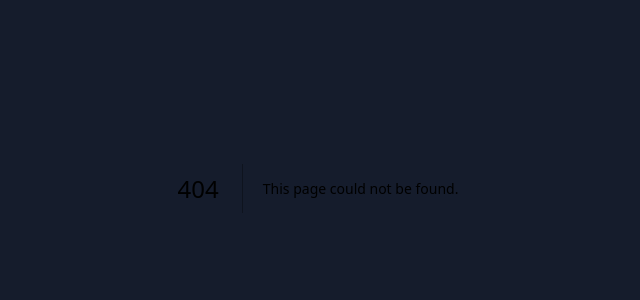
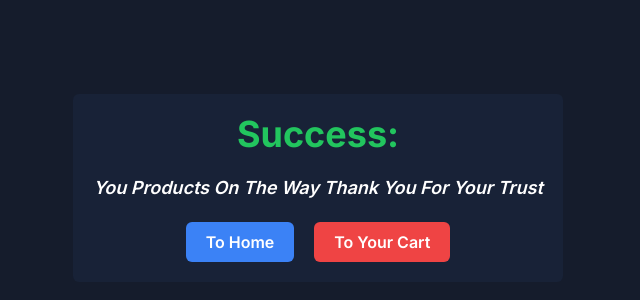
Before and after one commit to OmarAlrifaee/next-ecommerce, a Next.js app: page /checkout/success in a window 1280 px wide. Before the commit this address had no page. Shown: the part 212-512 px from the top of the page, without its empty margins (322-962 px from the left). Built offline with nearby package versions, Linux system fonts and the light colour scheme.

Commit message:
fix some styling with stripe page and components and add a success pay page and edit the middleware

```diff
--- a/src/actions/cart.ts
+++ b/src/actions/cart.ts
@@ -94,6 +94,7 @@ export const clearCart = async () => {
         productsIds: [],
       }
     );
+    revalidatePath("/cart");
   } catch (error) {
     throw new Error("could'nt remove all product from cart");
   }
--- a/src/app/(root)/cart/page.tsx
+++ b/src/app/(root)/cart/page.tsx
@@ -1,7 +1,5 @@
 import { clearCart, getCartProducts } from "@/actions/cart";
-import AddNewLink from "@/components/AddNewLink";
 import CartProductCard from "@/components/CartProductCard";
-import ProductCard from "@/components/ProductCard";
 import Submit from "@/components/Submit";
 import { ProductType } from "@/types";
 import { Metadata } from "next";
--- a/src/app/checkout/page.tsx
+++ b/src/app/checkout/page.tsx
@@ -21,7 +21,7 @@ const page = async () => {
     `Payment For User ${currentUser?.username}`
   );
   return paymentIntent.client_secret && currentUser ? (
-    <section className="p-10 min-h-screen bg-main-bg flex gap-10">
+    <section className="p-10 min-h-screen bg-main-bg flex xl:flex-row flex-col-reverse xl:gap-10 gap-5">
       <div className="flex-1">
         {cartProducts?.length ? (
           <h2 className="font-bold capitalize text-4xl text-white">
@@ -30,7 +30,7 @@ const page = async () => {
         ) : (
           ""
         )}
-        <ul className="grid grid-cols-2 gap-5 mt-10">
+        <ul className="grid md:grid-cols-2 grid-cols-1 gap-5 mt-10">
           {cartProducts?.map((product) => (
             <CartProductCard product={product} key={product.id} />
           ))}
--- /dev/null
+++ b/src/app/checkout/success/page.tsx
@@ -0,0 +1,25 @@
+import AddNewLink from "@/components/AddNewLink";
+
+const page = () => {
+  return (
+    <section className="p-10 flex items-center justify-center min-h-screen">
+      <div className="bg-main-soft-bg rounded-md p-5 flex items-center justify-center flex-col gap-5">
+        <h2 className="capitalize text-4xl text-green-500 font-bold flex flex-col gap-5 text-center">
+          Success:
+          <span className="font-semibold text-lg italic text-white">
+            You Products On The Way Thank You For Your Trust
+          </span>
+        </h2>
+        <div className="flex items-center justify-center gap-5">
+          <AddNewLink href="/" text="To Home" style="block text-center" />
+          <AddNewLink
+            href="/cart"
+            text="To Your Cart"
+            style="block text-center bg-red-500 hover:bg-red-200"
+          />
+        </div>
+      </div>
+    </section>
+  );
+};
+export default page;
--- a/src/components/StripeForm.tsx
+++ b/src/components/StripeForm.tsx
@@ -7,13 +7,16 @@ import {
 import AddNewLink from "./AddNewLink";
 import Submit from "./Submit";
 import { useRouter } from "next/navigation";
+import { useState } from "react";
 
 const StripeForm = () => {
   const { replace } = useRouter();
   const stripe = useStripe();
   const elements = useElements();
+  const [loading, setLoading] = useState(false);
   const hundleSubmit = async (e: React.FormEvent) => {
     e.preventDefault();
+    setLoading(true);
     try {
       if (!elements || !stripe) return;
       const result = await stripe.confirmPayment({
@@ -25,23 +28,30 @@ const StripeForm = () => {
       }
       // clear the cart data
       await fetch("/api/clear-cart", { method: "DELETE" });
-      replace("/cart");
+      replace("/checkout/success");
     } catch (error) {
       console.log(error);
+    } finally {
+      setLoading(false);
     }
   };
   return (
-    <form onSubmit={hundleSubmit} className="flex flex-col gap-5 text-white">
+    <form onSubmit={hundleSubmit} className="flex flex-col gap-5">
       <PaymentElement />
-      <div className="flex items-center gap-5">
-        <AddNewLink
-          href="/cart"
-          text="Cancel"
-          style="bg-red-500 tranistion hover:bg-red-200"
-        />
+      <div className="flex items-center xl:justify-normal justify-center gap-5">
+        {!loading ? (
+          <AddNewLink
+            href="/cart"
+            text="Cancel"
+            style="bg-red-500 tranistion hover:bg-red-200"
+          />
+        ) : (
+          ""
+        )}
         <Submit
-          text="Pay"
-          style="bg-primary transition hover:bg-blue-200 text-white"
+          text={loading ? "loading..." : "Pay"}
+          style="bg-primary transition hover:bg-blue-200 text-white disabled:bg-blue-200"
+          disabled={loading}
         />
       </div>
     </form>
--- a/src/components/Submit.tsx
+++ b/src/components/Submit.tsx
@@ -6,13 +6,14 @@ type Props = {
   text?: string;
   style?: string;
   children?: React.ReactNode;
+  disabled?: boolean;
 };
-const Submit = ({ text, style, children }: Props) => {
+const Submit = ({ text, style, children, disabled }: Props) => {
   const { pending } = useFormStatus();
   return (
     <button
       type="submit"
-      disabled={pending}
+      disabled={pending || disabled}
       className={`${style} border-none rounded-md transition px-4 py-2 font-semibold`}
     >
       {pending ? <Loader /> : text || children}
--- a/src/middleware.ts
+++ b/src/middleware.ts
@@ -33,6 +33,6 @@ export const config = {
     "/",
     "/shop/:path*",
     "/cart",
-    "/checkout",
+    "/checkout/success",
   ],
 };
```
